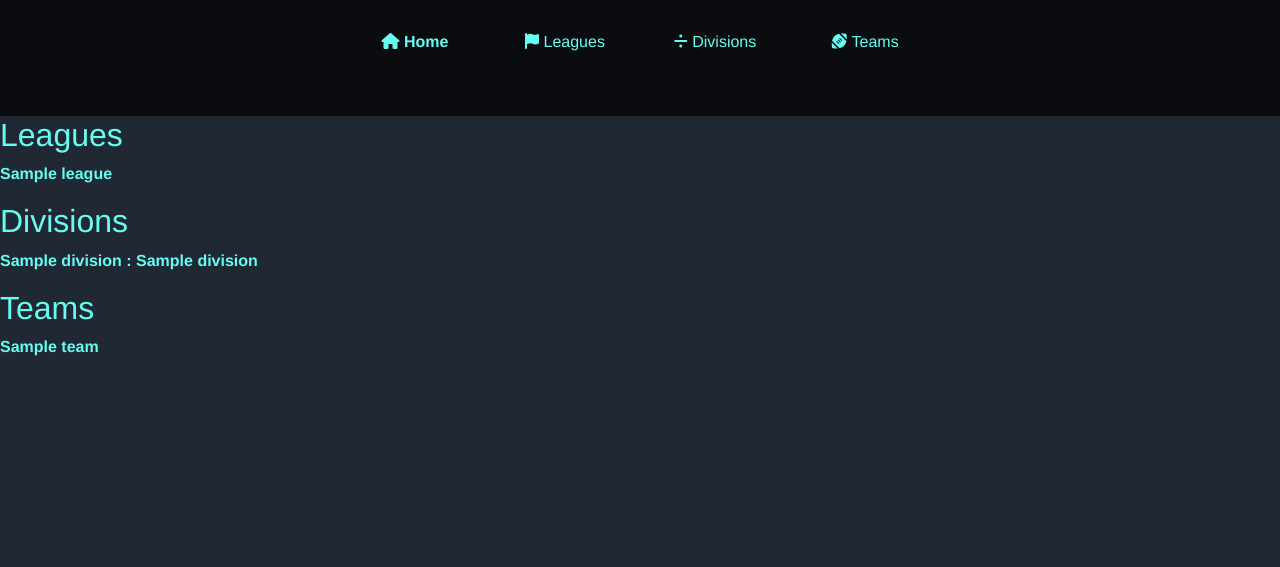
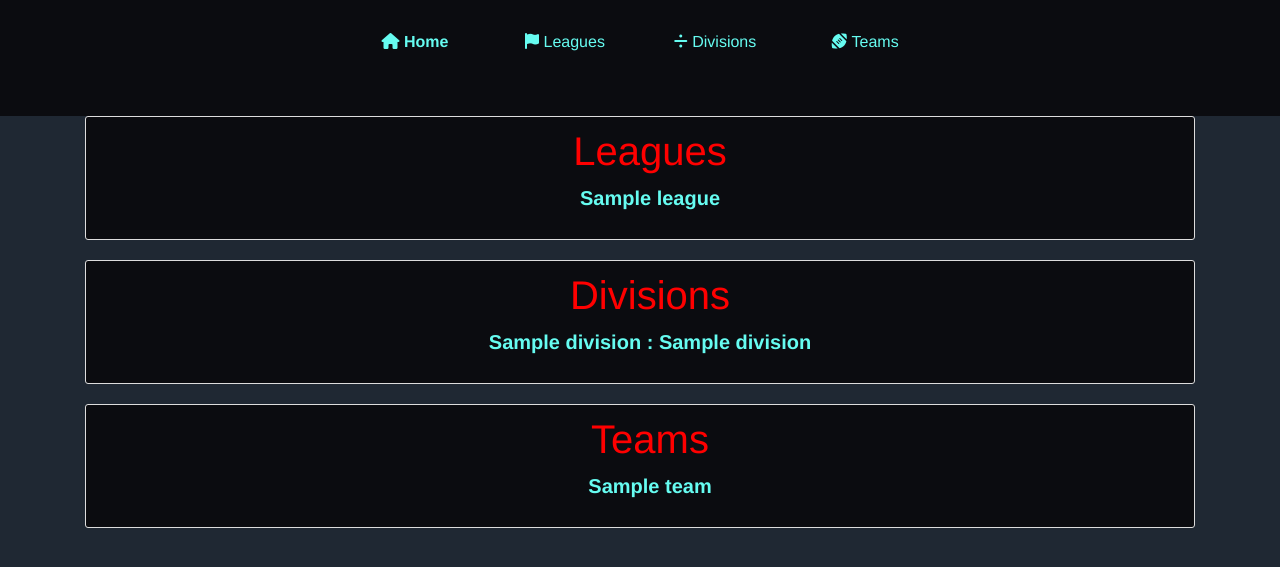
Before and after one commit to TheHamhams/nfl-app, a Python web app: template nfl/templates/home.html in a window 1280 px wide. Shown: the top 567 px of the page. Run offline with Jinja, Linux system fonts and the light colour scheme; the template is opened without the code that fills it: most values are stand-ins (such as "Sample title", 1, 10 or a date in 2020); some libraries are stand-ins or nearby versions.

Commit message:
added formatting

```diff
--- a/nfl/static/main.css
+++ b/nfl/static/main.css
@@ -5,6 +5,8 @@
     --main-gray: #C5C6C7;
     --main-bright-blue: #66FCF1;
     --main-dark-blue: #45A29E;
+    --main-red: red;
+
 }
 
 *
@@ -114,3 +116,50 @@ p
 {
     background: var(--main-gray);
 }
+
+.content-section {
+    background: var(--main-black);
+    padding: 10px 20px;
+    border: 1px solid #dddddd;
+    border-radius: 3px;
+    margin-bottom: 20px;
+}
+
+.article-metadata {
+    padding-bottom: 1px;
+    margin-bottom: 4px;
+    border-bottom: 1px solid #e3e3e3;
+}
+
+.article-content {
+    white-space: pre-line;
+    text-indent: 50px;
+}
+
+.text {
+    font-size: 20px;
+    padding-left: 20px;
+}
+
+h1
+{
+    color: var(--main-red);
+    text-align:center;
+}
+
+h2
+{
+    color: var(--main-gray);
+    text-align:center;
+}
+
+h4
+{
+    color: var(--main-gray);
+    text-align:center;
+}
+
+p
+{
+    text-align:center;
+}
--- a/nfl/templates/home.html
+++ b/nfl/templates/home.html
@@ -1,23 +1,30 @@
 {% extends "layout.html" %}
 {% block content %}
-    <div>
-        <h2>Leagues</h2>
+    <article class="content-section">
+        <div class="text">
+            <h1>Leagues</h1>
             {% for league in league_data %}
                 <p><a href="{{ url_for('league', league_id=league.id) }}">{{ league.league_name }}</a></p>
             {% endfor %}
         </div>
+    </article>
 
-    <div>
-        <h2>Divisions</h2>
+    <article class="content-section">
+        <div class="text">
+            <h1>Divisions</h1>
             {% for division in division_data %}
                 <p><a href="{{ url_for('division', division_id=division.id) }}">{{ division.league_name }} : {{ division.division_name }}</a></p>
             {% endfor %}
         </div>
+    </article>
 
-    <div>
-        <h2>Teams</h2>
+    <article class="content-section">
+        <div class="text">
+            <h1>Teams</h1>
             {% for team in team_data %}
                 <p><a href="{{ url_for('team', team_id=team.id) }}">{{ team.team_name }}</a></p>
             {% endfor %}
         </div>
+    </article>
+
 {% endblock %}
--- a/nfl/templates/layout.html
+++ b/nfl/templates/layout.html
@@ -50,9 +50,12 @@
             </ul>
         </div>
 
-    {% block content %}
 
-    {% endblock %}
+    <main role="main" class="container">
+        {% block content %}
+
+        {% endblock %}
+    </main>
 
     <!-- Optional JavaScript -->
     <!-- jQuery first, then Popper.js, then Bootstrap JS -->
```
Also changed, not shown: nfl/routes.py (+22 -2 lines), nfl/templates/division.html (+7 -6 lines), nfl/templates/league.html (+9 -4 lines), nfl/templates/team.html (+6 -5 lines). Lines whose indentation alone changed are shown as unchanged.
